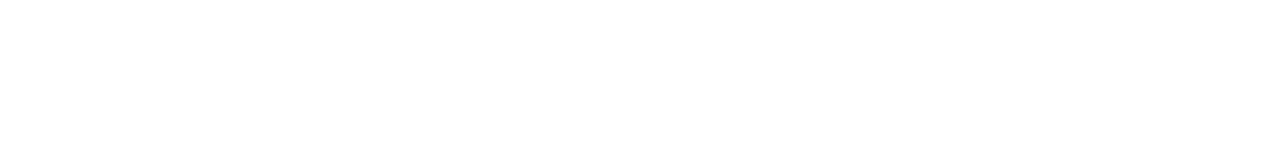
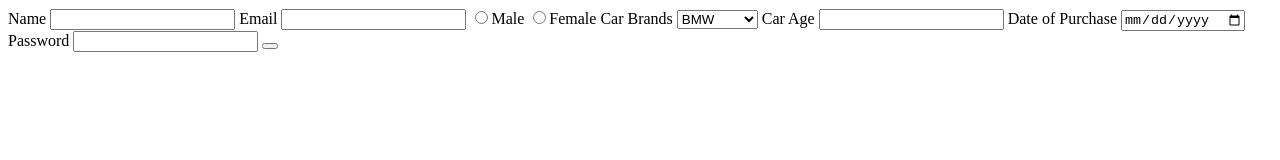
Before and after one commit to acciojob/car-insurance-form-Swathi0827, a website: page main.html in a window 1280 px wide. Drawn offline with Linux system fonts and the light colour scheme.

Commit message:
created a submission

```diff
--- a/main.html
+++ b/main.html
@@ -8,6 +8,27 @@
 
 <body>
 	<!-- the entire body must be written by student -->
+	<form method="post">
+	<label for="name">Name</label>
+		<input type="Text" id="name" required/>
+	<label for="email">Email</label>
+		<input type="Email" id="email" required/>
+	<input type="radio" value="abc" name="gender" required/>Male
+	<input type="radio" value="def" name="gender" required/>Female
+	<label for="cars">Car Brands</label>
+		<select id="cars" required>
+			<option>BMW</option>
+			<option>Audi</option>
+			<option>Mercedez</option>
+		</select>
+	<label for="carage">Car Age</label>
+	    <input type="Number" id="carage" required/>
+	<label for="drop">Date of Purchase</label>
+		<input type="Date" id="drop" required/>
+	<label for="password">Password</label>
+		<input type="password" id="password" required/>
+	<button type="submit">
+	</form>
     <script type="text/javascript" src="./script.js">
 </script>
 
```
